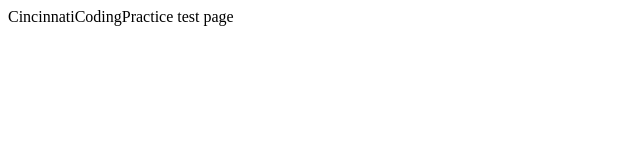
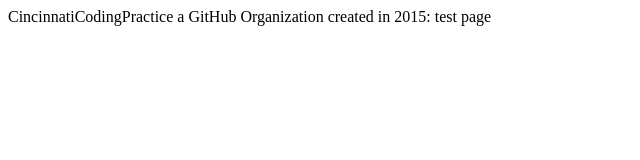
Before and after one commit to CincinnatiCodingPractice/CincinnatiCodingPractice.github.io, a plain HTML site: page index.html in a window 1280 px wide. Shown: the whole page, without its empty margins (0-640 px from the left). Drawn offline with Linux system fonts and the light colour scheme.

Commit message:
Redo Titile
Title was too long. Shortened and put extra text into body.

```diff
--- a/index.html
+++ b/index.html
@@ -1,8 +1,8 @@
 <head>
-<title>CincinnatiCodingPractice a GitHub Organization created in 2015</title>
+<title>CincinnatiCodingPractice</title>
 <meta name="author" content="Bridget Shoe">
 <meta name="description" content="This is my learning page and practice page. The meta name tag is the text shown in search results and should be about 155 characters. Each page should have unique text.">
 </head>
 <body>
-CincinnatiCodingPractice test page
+CincinnatiCodingPractice a GitHub Organization created in 2015:  test page
 </body>
```
